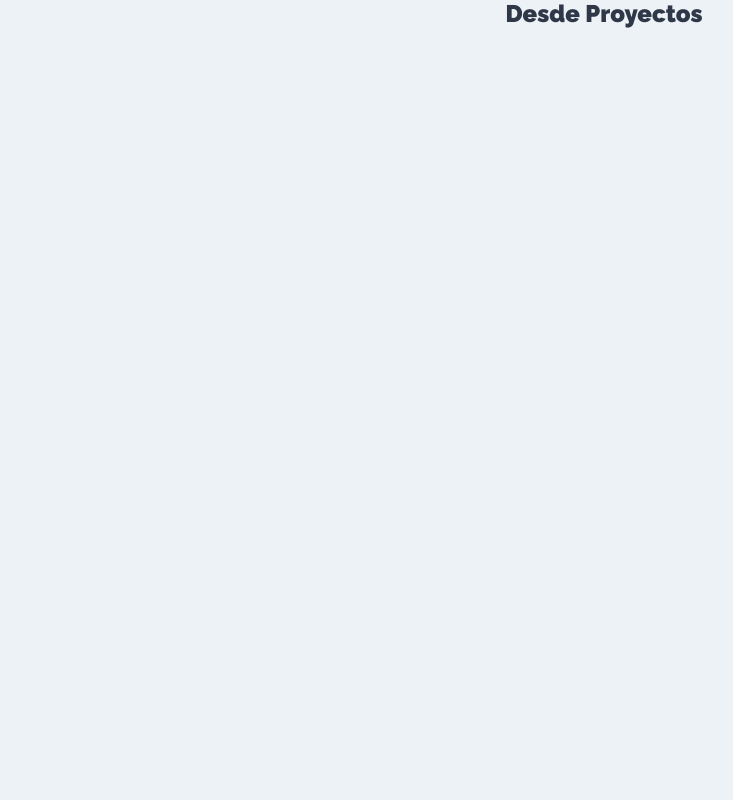
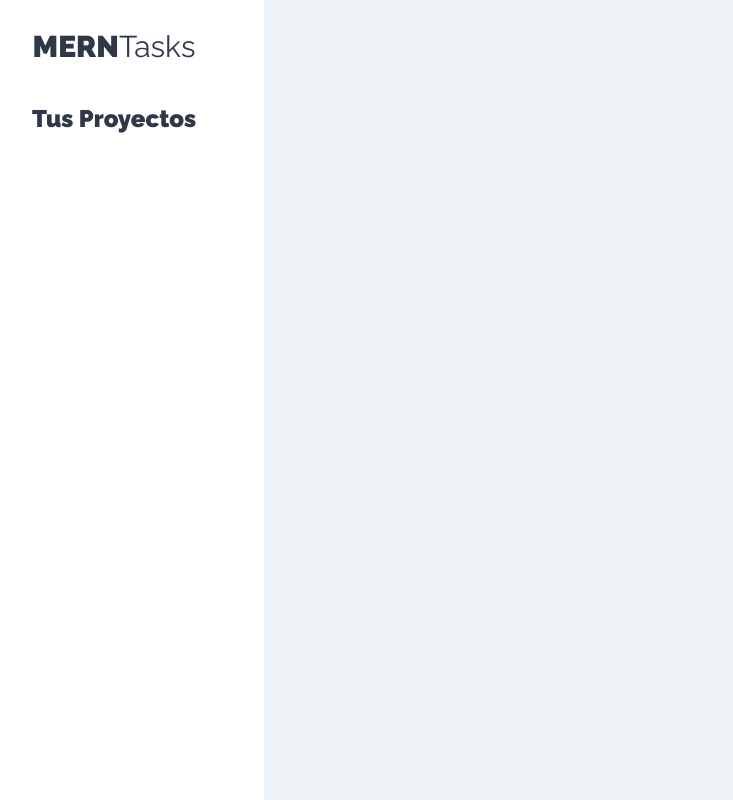
Before and after one commit to javierc22/mern-tasks-client, a React (Create React App) app: page /proyectos in a window 1280 px wide. Shown: the whole page, without its empty margins (36-769 px from the left). Built offline with nearby package versions, Linux system fonts and the light colour scheme.

Commit message:
Primeros pasos vista Proyectos

```diff
--- /dev/null
+++ b/src/components/layout/Sidebar.jsx
@@ -0,0 +1,15 @@
+import React from 'react';
+
+const Sidebar = () => {
+  return (
+    <aside>
+      <h1>MERN<span>Tasks</span></h1>
+
+      <div className="j-proyects">
+        <h2>Tus Proyectos</h2>
+      </div>
+    </aside>
+  );
+}
+
+export default Sidebar;
--- a/src/components/proyects/Proyects.jsx
+++ b/src/components/proyects/Proyects.jsx
@@ -1,8 +1,19 @@
 import React from 'react';
+import Sidebar from '../layout/Sidebar';
 
 const Proyects = () => {
   return (
-    <h2>Desde Proyectos</h2>
+    <div className="j-container-app">
+      <Sidebar />
+
+      <div className="j-section-main">
+        <main>
+          <div className="j-container-tasks">
+
+          </div>
+        </main>
+      </div>
+    </div>
   );
 }
 
```
